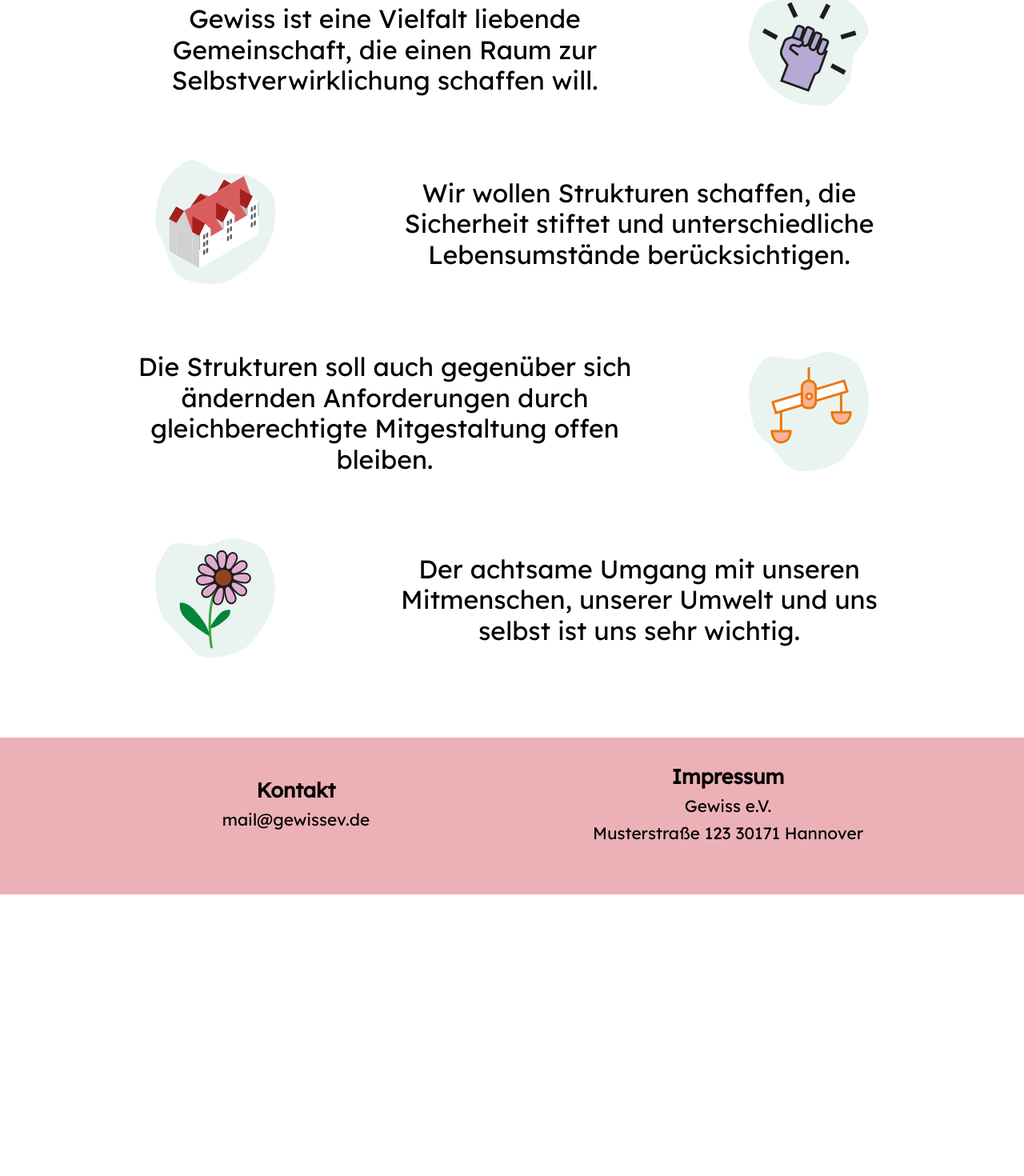
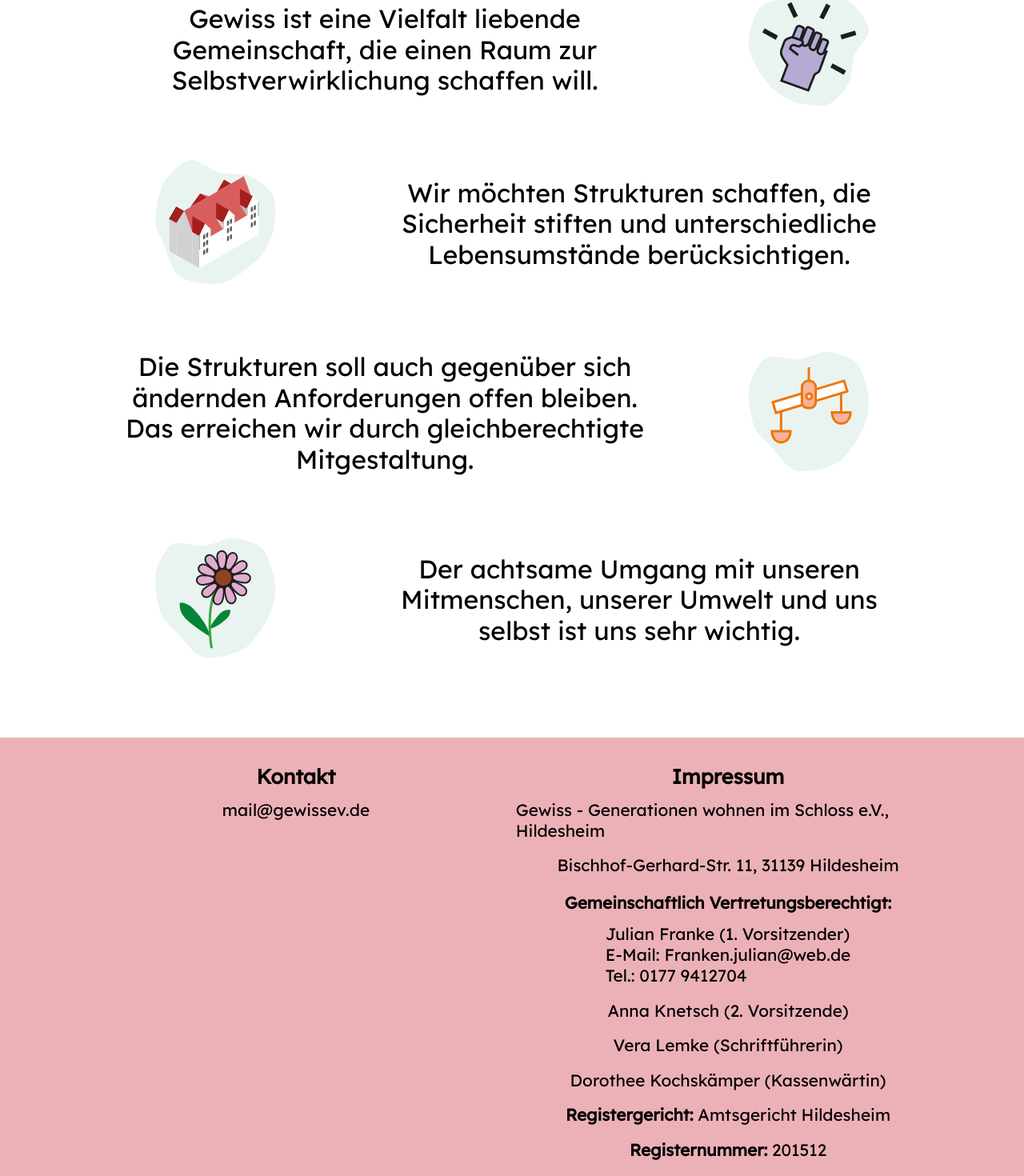
Before and after one commit to klueteruopa/gewissev, a Next.js app: page / in a window 1280 px wide. Shown: the part 2078-3548 px from the top of the page at 80% size. Before the commit the page ends 3196 px from the top, so only its background shows below. Built offline with nearby package versions, Linux system fonts and the light colour scheme.

Commit message:
Impressum 1

```diff
--- a/components/Footer.tsx
+++ b/components/Footer.tsx
@@ -10,8 +10,17 @@ const Footer = () => {
                 </div>
                 <div>
                     <h3>Impressum</h3>
-                    <p>Gewiss e.V.</p>
-                    <p>Musterstraße 123 30171 Hannover</p>
+                    <p>Gewiss - Generationen wohnen im Schloss e.V., Hildesheim</p>
+                    <p>Bischhof-Gerhard-Str. 11, 31139 Hildesheim</p>
+                    <h4>Gemeinschaftlich Vertretungsberechtigt:</h4>
+                    <p>Julian Franke (1. Vorsitzender)<br/>
+                    E-Mail: Franken.julian@web.de<br/>
+                    Tel.: 0177 9412704</p>
+                    <p>Anna Knetsch (2. Vorsitzende)</p>
+                    <p>Vera Lemke (Schriftführerin)</p>
+                    <p>Dorothee Kochskämper (Kassenwärtin)</p>
+                    <p><b>Registergericht:</b> Amtsgericht Hildesheim</p>
+                    <p><b>Registernummer:</b> 201512</p>
                 </div>
             </div>
         </footer>
--- a/components/Leitsatz.tsx
+++ b/components/Leitsatz.tsx
@@ -7,8 +7,8 @@ const Leitsatz = () => {
     return (
         <div className={styles.leitsatz}>
             <LeitsatzItem highlights={marks} direction="left" text="Gewiss ist eine Vielfalt liebende Gemeinschaft, die einen Raum zur Selbstverwirklichung schaffen will." image="/faust.svg"/>
-            <LeitsatzItem highlights={marks} direction="right" text="Wir wollen Strukturen schaffen, die Sicherheit stiftet und unterschiedliche Lebensumstände berücksichtigen." image="/struktur.svg"/>
-            <LeitsatzItem highlights={marks} direction="left" text="Die Strukturen soll auch gegenüber sich ändernden Anforderungen durch gleichberechtigte Mitgestaltung offen bleiben. " image="/waage.svg"/>
+            <LeitsatzItem highlights={marks} direction="right" text="Wir möchten Strukturen schaffen, die Sicherheit stiften und unterschiedliche Lebensumstände berücksichtigen." image="/struktur.svg"/>
+            <LeitsatzItem highlights={marks} direction="left" text="Die Strukturen soll auch gegenüber sich ändernden Anforderungen offen bleiben. Das erreichen wir durch gleichberechtigte Mitgestaltung. " image="/waage.svg"/>
             <LeitsatzItem highlights={marks} direction="right" text="Der achtsame Umgang mit unseren Mitmenschen, unserer Umwelt und uns selbst ist uns sehr wichtig." image="/blume.svg"/>
         </div>
     )
--- a/styles/Footer.module.scss
+++ b/styles/Footer.module.scss
@@ -10,7 +10,6 @@
     width: 100%;
     display: flex;
     flex-direction: column;
-    align-items: center;
     justify-content: center;
 
 
@@ -24,9 +23,15 @@
         font-size: 1.2rem;
       }
 
+      > h4 {
+        margin-top: 1rem;
+        font-size: 1rem;
+      }
+
       > p {
         font-size: 1rem;
         margin: 0.5rem 0rem 0rem 0rem;
+        padding: 0.3rem;
       }
 
     }
@@ -40,6 +45,10 @@
 
         >h3 {
           font-size: 1.6rem;
+        }
+
+        >h4 {
+          font-size: 1.3rem;
         }
 
         >p {
--- a/styles/globals.scss
+++ b/styles/globals.scss
@@ -16,7 +16,7 @@ a {
   box-sizing: border-box;
 }
 
-h1, h2, h3, p {
+h1, h2, h3, h4, p {
   margin: 0;
   padding: 0;
 }
```
